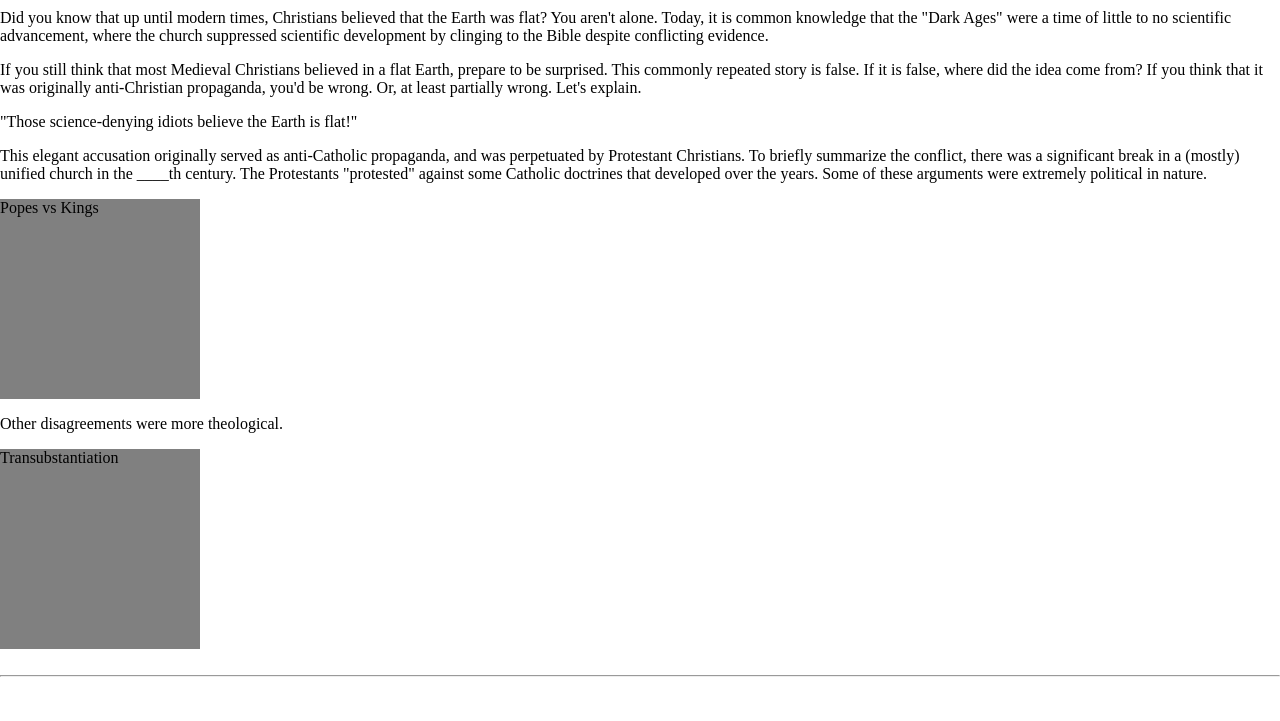
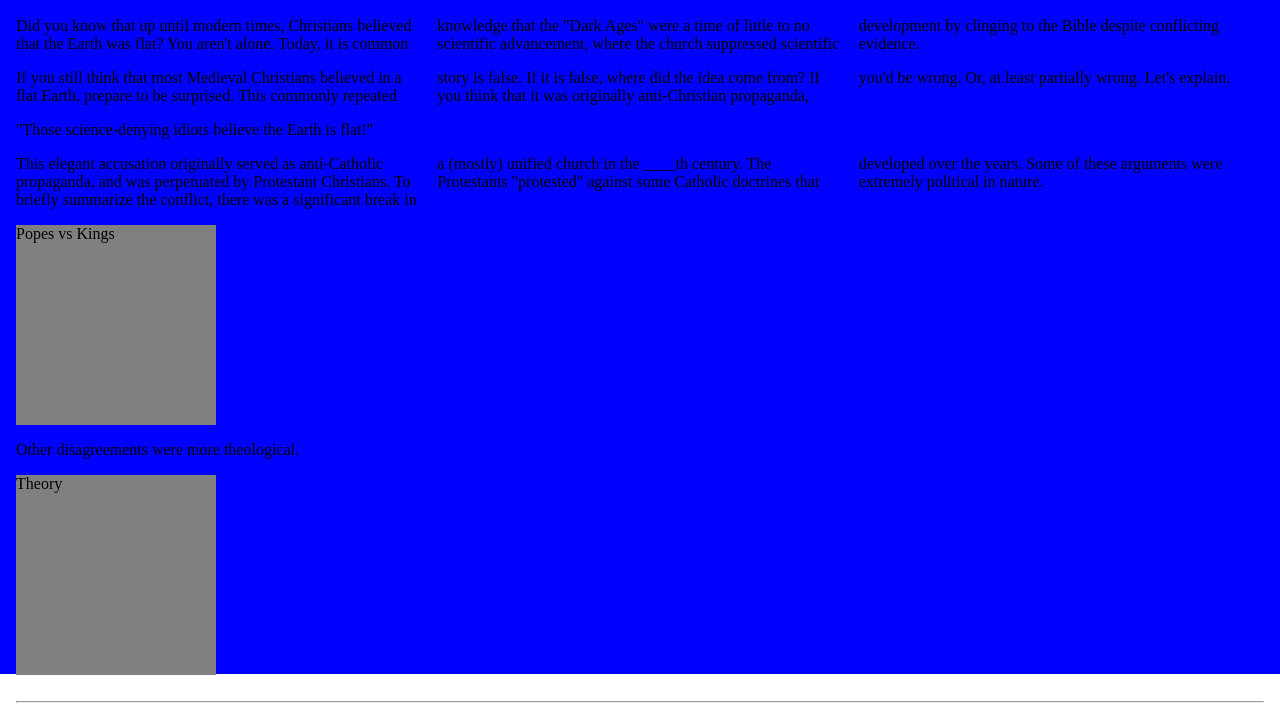
Before and after one commit to krpeacock/g-school, a plain HTML site: page flat_earth.html in a window 1280 px wide. Shown: the part 126-847 px from the top of the page. Drawn offline with Linux system fonts and the light colour scheme.

```diff
--- a/flat_earth.html
+++ b/flat_earth.html
@@ -7,6 +7,8 @@
   </head>
 
   <body>
+  <div class="stretch"></div>
+  <div class="wrapper">
     <div class="first">
       <h1>The Flat Earth Myth</h1>
       <h2>Why some accusations stick</h2>
@@ -16,7 +18,7 @@
       <p>This elegant accusation originally served as anti-Catholic propaganda, and was perpetuated by Protestant Christians. To briefly summarize the conflict, there was a significant break in a (mostly) unified church in the ____th century. The Protestants "protested" against some Catholic doctrines that developed over the years. Some of these arguments were extremely political in nature. </p>
       <div class="img_box">Popes vs Kings</div>
       <p>Other disagreements were more theological.</p>
-      <div class="img_box">Transubstantiation</div>
+      <div class="img_box">Theory</div>
       <br>
         <hr>
           <br>
@@ -37,6 +39,6 @@
 
 
 
-
+  </div>
   </body>
 </html>
--- a/style.css
+++ b/style.css
@@ -1,13 +1,27 @@
-body{
-  margin-right: auto;
-  margin-left: auto;
+html, body{
+  margin:8px;
+  vertical-align: center;
 }
-
+p {
+  columns: 3;
+}
+.stretch{
+  position:absolute;
+  clear:all;
+  top:0;
+  left:0;
+  width: 100%;
+  height: 100vh;
+  background-color: blue;
+}
+.wrapper{
+  position:relative;
+  float: left;
+  clear: top;
+}
 .first, .second {
-  width: 100%;
-  height: 100%;
   vertical-align: center;
-  align-content: center;
+  justify-content: center;
 }
 .img_box {
   height:200px;
```
Also changed, not shown: class/basic.html (deleted, +0 -10 lines).
